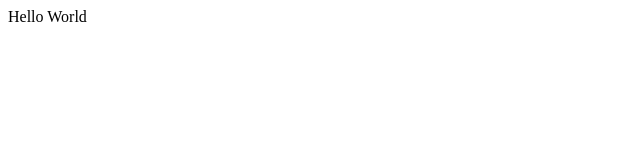
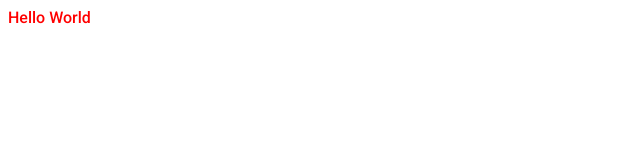
Before and after one commit to Gabrielpdev/IgNews, a Next.js app: page / in a window 1280 px wide. Shown: the top 160 px of the page, without its empty margins (0-640 px from the left). Built offline with nearby package versions, Linux system fonts and the light colour scheme.

Commit message:
Adicionando sass e fonts

```diff
--- /dev/null
+++ b/src/pages/_document.tsx
@@ -0,0 +1,22 @@
+import Document, { Html, Head, Main, NextScript } from 'next/document';
+
+
+class MyDocument extends Document {
+  render(){
+    return(
+        <Html>
+        <Head>
+          <link rel="preconnect" href="https://fonts.gstatic.com" />
+          <link href="https://fonts.googleapis.com/css2?family=Roboto:ital,wght@0,500;0,700;1,900&display=swap" rel="stylesheet" />
+          <title>Ig.News</title>
+        </Head>
+        <body>
+          <Main />
+          <NextScript />
+        </body>
+      </Html>
+    )
+  }
+}
+
+export default MyDocument;
--- a/src/pages/index.tsx
+++ b/src/pages/index.tsx
@@ -1,6 +1,8 @@
+import styles from '../styles/home.module.scss';
+
 export default function Home() {
   return (
-    <div>
+    <div className={styles.title} >
       Hello World
     </div>
   )
--- /dev/null
+++ b/src/styles/home.module.scss
@@ -0,0 +1,4 @@
+.title{
+  color: red;
+  font-family: Roboto ;
+}
```
